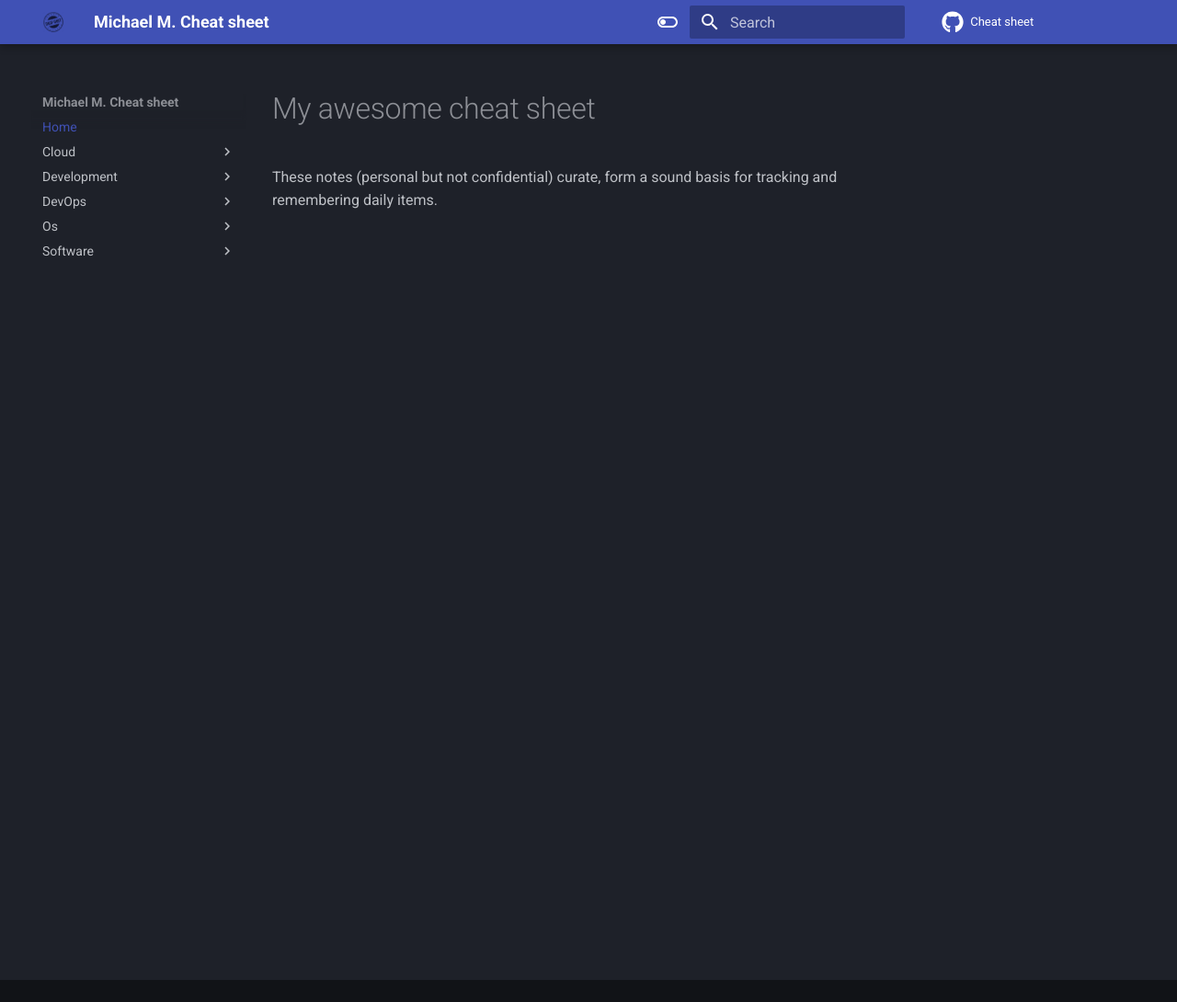
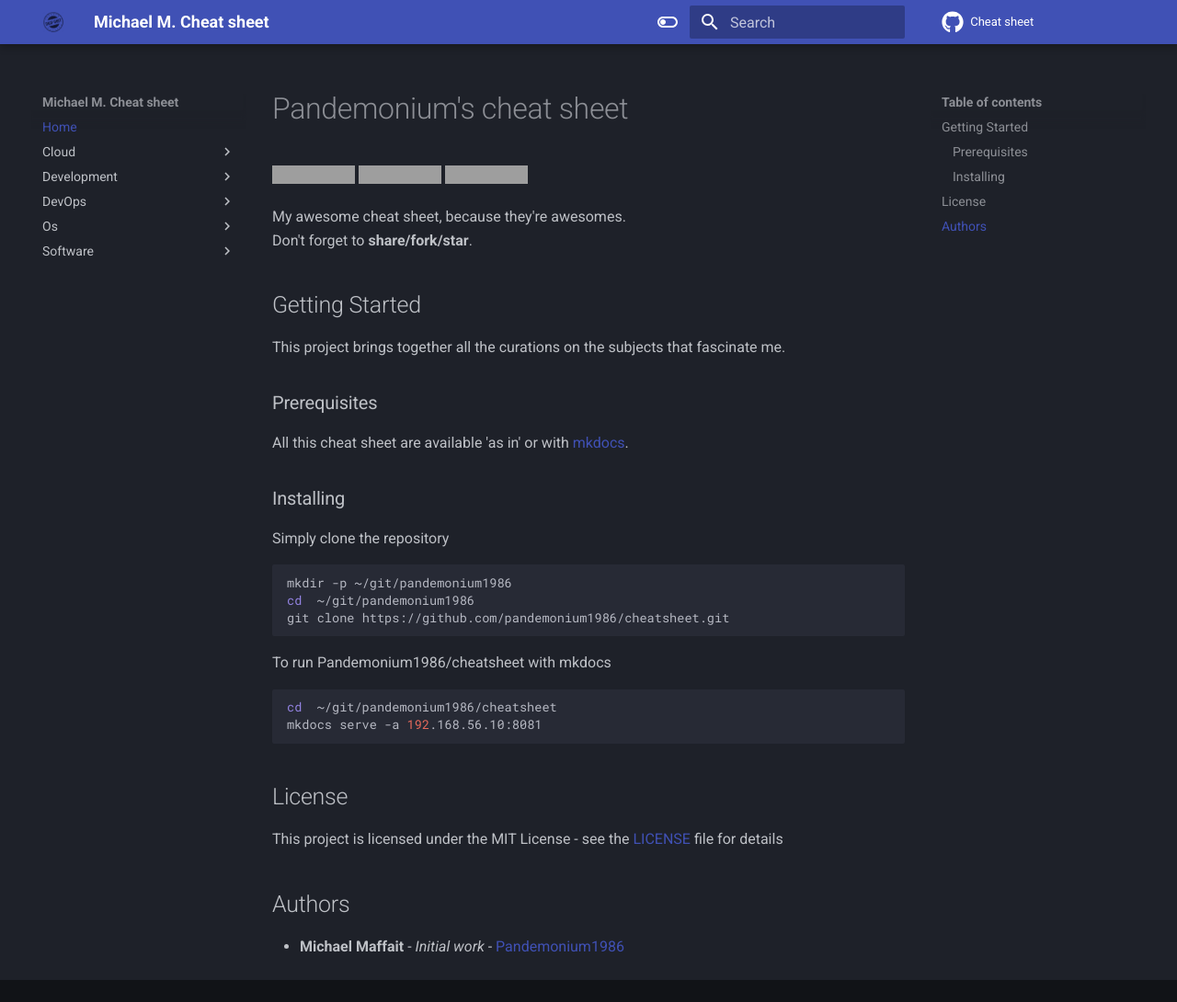
Before and after one commit to Pandemonium1986/cheatsheet, an MkDocs documentation site: the page built from docs/index.md, in a window 1280 px wide and 1090 px high. Shown: the whole window at 92% size. Built offline with MkDocs 1.6.1 and Material for MkDocs 9.7.7, drawn with Linux system fonts in a browser that asks for light colours; comment, search, counter and statistics services are not loaded; grey boxes are pictures that could not be loaded.

Commit message:
docs: copy paste readme as index

````diff
--- a/docs/index.md
+++ b/docs/index.md
@@ -1,3 +1,41 @@
-# My awesome cheat sheet
+# Pandemonium's cheat sheet
 
-These notes (personal but not confidential) curate, form a sound basis for tracking and remembering daily items.
+![GitHub release](https://img.shields.io/github/release/pandemonium1986/cheatsheet.svg?logo=github)
+![Github license](https://img.shields.io/github/license/pandemonium1986/cheatsheet.svg?logo=github)
+[![pre-commit](https://img.shields.io/badge/pre--commit-enabled-brightgreen?logo=pre-commit&logoColor=white)](https://github.com/pre-commit/pre-commit)
+
+My awesome cheat sheet, because they're awesomes.
+Don't forget to **share/fork/star**.
+
+## Getting Started
+
+This project brings together all the curations on the subjects that fascinate me.
+
+### Prerequisites
+
+All this cheat sheet are available 'as in' or with [mkdocs](https://squidfunk.github.io/mkdocs-material/).
+
+### Installing
+
+Simply clone the repository
+
+```sh
+mkdir -p ~/git/pandemonium1986
+cd  ~/git/pandemonium1986
+git clone https://github.com/pandemonium1986/cheatsheet.git
+```
+
+To run Pandemonium1986/cheatsheet with mkdocs
+
+```sh
+cd  ~/git/pandemonium1986/cheatsheet
+mkdocs serve -a 192.168.56.10:8081
+```
+
+## License
+
+This project is licensed under the MIT License - see the [LICENSE](./LICENSE) file for details
+
+## Authors
+
+- **Michael Maffait** - _Initial work_ - [Pandemonium1986](https://github.com/pandemonium1986)
````
